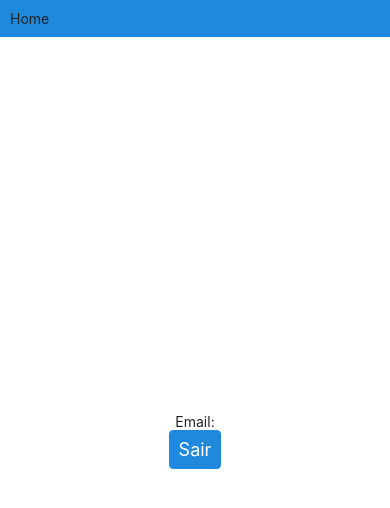
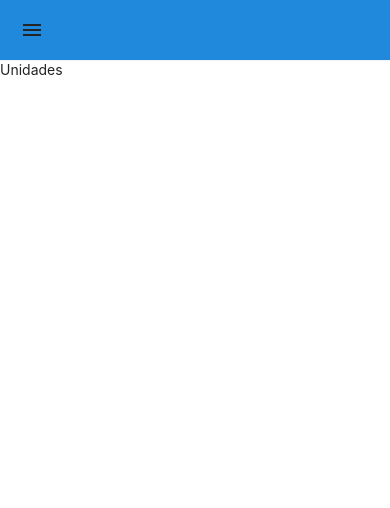
Before and after one commit to carolcal/trade-manager, a React Native app: screen /Home in a window 390 px wide. Shown: the top 508 px of the page. Built offline with nearby package versions, Linux system fonts and the light colour scheme.

Commit message:
Menu and naigation inside

```diff
--- a/App.jsx
+++ b/App.jsx
@@ -48,7 +48,7 @@ function App() {
     return (
         <ThemeProvider theme={theme}>
             <Stacks />
-            <StatusBar style="dark"/>
+            <StatusBar />
         </ThemeProvider>
     );
 }
--- a/src/Stacks.jsx
+++ b/src/Stacks.jsx
@@ -5,6 +5,7 @@ import LogInScreen from './screens/auth/LogInScreen';
 import RegisterScreen from './screens/auth/RegisterScreen'
 import HomeScreen from './screens/main/HomeScreen';
 import { useTheme } from '@rneui/themed';
+import AdminScreen from './screens/admin/AdminScreen'
 
 
 const Stack = createNativeStackNavigator();
--- /dev/null
+++ b/src/components/HeaderComponent.jsx
@@ -0,0 +1,64 @@
+import React, { useState } from 'react'
+import { useNavigation } from '@react-navigation/native'
+import { auth } from '../databases/firebase'
+import { signOut } from 'firebase/auth'
+import { Button, Header, ListItem, Icon } from '@rneui/themed';
+import { View } from 'react-native'
+
+const HeaderComponent = () => {
+    const [menu, setMenu] = useState(false)
+
+
+    const toggleMenu = () => {
+        setMenu(!menu)
+    }
+
+    const goToAdmin = () => {
+        setMenu(false)
+        navigation.replace("Admin")
+    }
+
+    const goToUser = () => {
+        setMenu(false)
+        navigation.replace("User")
+    }
+
+    const navigation = useNavigation()
+
+    const handleSignOut = () => {
+        signOut(auth).then(() => {
+            navigation.replace("Login")
+        }).catch(error => alert(error.message))
+    }
+
+    return <Header
+        elevated
+        placement="left"
+        leftComponent={
+            <>
+                <Button onPress={toggleMenu}>
+                    <Icon name='menu' />
+                </Button>
+                {menu && <View>
+                    <ListItem onPress={goToUser}>
+                        <Icon name='person' />
+                        <ListItem.Title>Usuário</ListItem.Title>
+                    </ListItem>
+                    <ListItem onPress={goToAdmin}>
+                        <Icon name='house' />
+                        <ListItem.Title>Administrativo</ListItem.Title>
+                    </ListItem>
+                    <ListItem onPress={handleSignOut}>
+                        <Icon name='logout' />
+                        <ListItem.Title>Sair</ListItem.Title>
+                    </ListItem>
+                </View>}
+            </>
+
+        }
+    />;
+};
+
+
+
+export default HeaderComponent;
--- /dev/null
+++ b/src/screens/admin/AdminScreen.jsx
@@ -0,0 +1,19 @@
+import React from "react";
+import { Text, Button } from '@rneui/themed';
+import { useNavigation } from '@react-navigation/native'
+
+export default function AdminScreen() {
+
+    const navigation = useNavigation()
+
+    const goToHome = () => {
+        navigation.replace("Units")
+    }
+
+    return (
+        <>
+        <Text>Administrativo</Text>
+        <Button onPress={goToHome}>Home</Button>
+        </>
+    )
+}
--- /dev/null
+++ b/src/screens/admin/UserScreen.jsx
@@ -0,0 +1,19 @@
+import React from "react";
+import { Text, Button } from '@rneui/themed';
+import { useNavigation } from '@react-navigation/native'
+
+export default function UserScreen() {
+
+    const navigation = useNavigation()
+
+    const goToHome = () => {
+        navigation.replace("Units")
+    }
+
+    return (
+        <>
+        <Text>Usuário</Text>
+        <Button onPress={goToHome}>Home</Button>
+        </>
+    )
+}
--- a/src/screens/main/HomeScreen.jsx
+++ b/src/screens/main/HomeScreen.jsx
@@ -1,11 +1,19 @@
-import React from 'react'
+import React, { useState } from 'react'
 import { StyleSheet, View } from 'react-native'
 import { auth } from '../../databases/firebase'
 import { signOut } from 'firebase/auth'
 import { useNavigation } from '@react-navigation/native'
-import { Button, Header, Text } from '@rneui/themed';
+//import { Button, Header, Text, ListItem, Icon } from '@rneui/themed';
+import AdminScreen from '../admin/AdminScreen'
+import UnitsScreen from './UnitsScreen'
+import UserScreen from '../admin/UserScreen'
+import HeaderComponent from '../../components/HeaderComponent'
+import { createNativeStackNavigator } from '@react-navigation/native-stack';
 
 const HomeScreen = () => {
+
+    const [menu, setMenu] = useState(false)
+    const [admin, setAdmin] = useState(false)
 
     const navigation = useNavigation()
 
@@ -14,16 +22,33 @@ const HomeScreen = () => {
             navigation.replace("Login")
         }).catch(error => alert(error.message))
     }
+    const goToAdmin = () => {
+        navigation.replace("Admin")
+    }
+
+    const toggleMenu = () => {
+        console.log('menu')
+        console.log(menu)
+        setMenu(!menu)
+    }
+
+    const showAdmin = () => {
+        console.log('admin')
+        console.log(admin)
+        setAdmin(!admin)
+        setMenu(false)
+    }
+
+    const HomeStack = createNativeStackNavigator();
 
     return (
         <>
-            <Header>
-                <Text>Home</Text>
-            </Header>
-            <View style={styles.container}>
-                <Text> Email: {auth.currentUser?.email}</Text>
-                <Button radius={"sm"} onPress={handleSignOut} title="Sair"/>
-            </View>
+            <HeaderComponent />
+            <HomeStack.Navigator>
+                <HomeStack.Screen options={{ headerShown: false }} name="Units" component={UnitsScreen} />
+                <HomeStack.Screen options={{ headerShown: false }} name="Admin" component={AdminScreen} />
+                <HomeStack.Screen options={{ headerShown: false }} name="User" component={UserScreen} />
+            </HomeStack.Navigator>
         </>
     )
 }
--- a/src/screens/main/UnitsDisplay.tsx
+++ b/src/screens/main/UnitsDisplay.tsx
@@ -7,7 +7,7 @@ import { database } from './../../databases'
 //import { readUnidades } from './src/databases/sync';
 import UnitModel from './../../databases/model/unitModel';
 
-import UnitForm from './../../components/admin/unitForm';
+import UnitForm from '../admin/unitForm';
 
 
 
--- /dev/null
+++ b/src/screens/main/UnitsScreen.jsx
@@ -0,0 +1,8 @@
+import React from "react";
+import { Text } from '@rneui/themed';
+
+export default function UnitsScreen() {
+    return (
+        <Text>Unidades</Text>
+    )
+}
```
